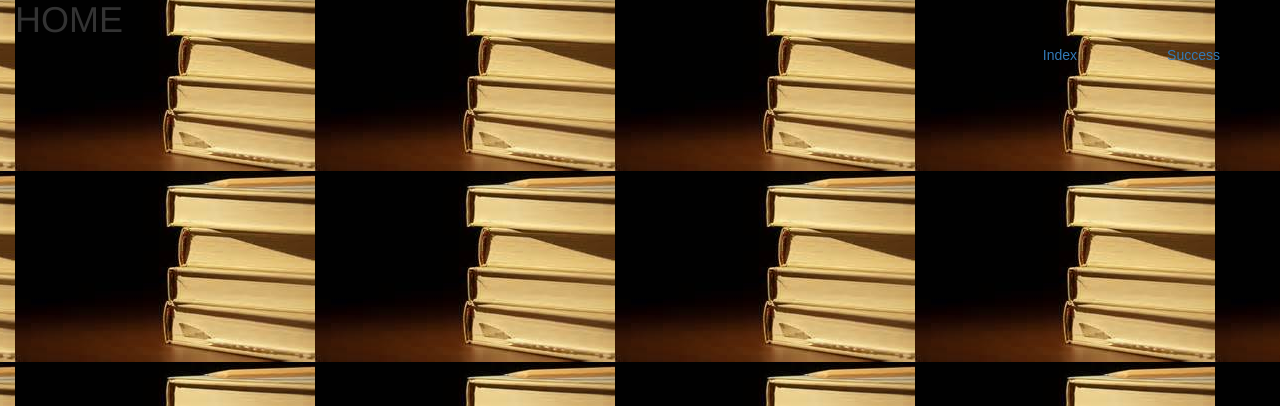
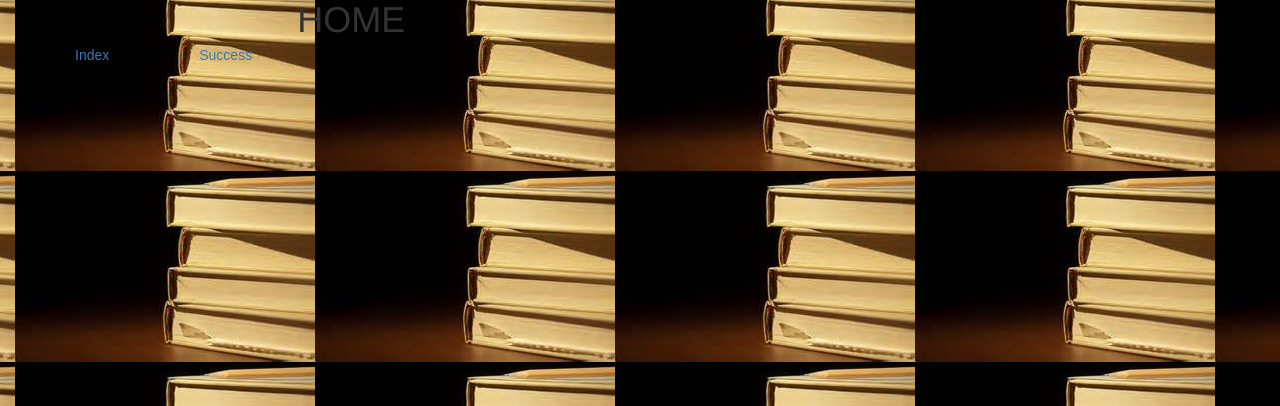
Before and after one commit to drbrown01/belt_reviewer, a Django app: page /home/ in a window 1280 px wide. Shown: the part 35-441 px from the top of the page. Run offline with Django 3.2, Linux system fonts and the light colour scheme; some libraries are stand-ins or nearby versions.

Commit message:
tested bootstrap css with navbar left and right variations, changed to left for now

```diff
--- a/book_review2/book_review2/apps/main/templates/main/home.html
+++ b/book_review2/book_review2/apps/main/templates/main/home.html
@@ -8,7 +8,7 @@
     <title>Home Page</title>
   </head>
   <header>
-        <ul class='nav navbar-nav navbar-right'>
+        <ul class='nav navbar-nav navbar-left'>
           <li><a href={{'/'}}>Index</a></li>
           <li><a href="{{'success'}}">Success</a></li>
 
--- a/book_review2/book_review2/apps/main/templates/main/success.html
+++ b/book_review2/book_review2/apps/main/templates/main/success.html
@@ -10,7 +10,7 @@
   <body>
     <h1>Welcome  user name (session.id)</h1>
       <h2>You have Successfully registered! </h2>
-          <ul class='nav navbar-nav navbar-right' >
+          <ul class='nav navbar-nav navbar-left' >
             <li><a href={{"/"}}>Index</a></li>
             <li><a href={{"home"}}>Home</a></li>
           </ul>
```
